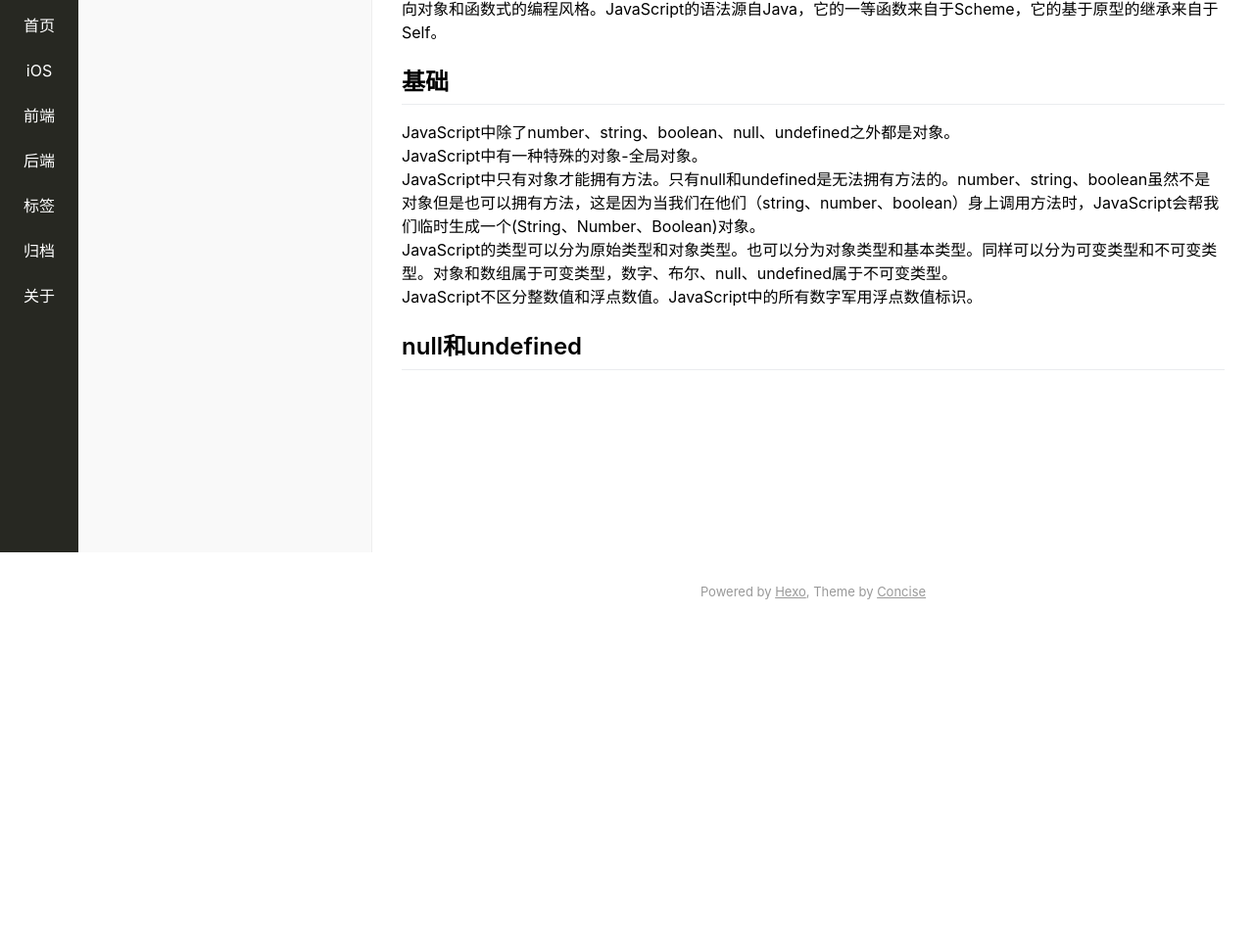
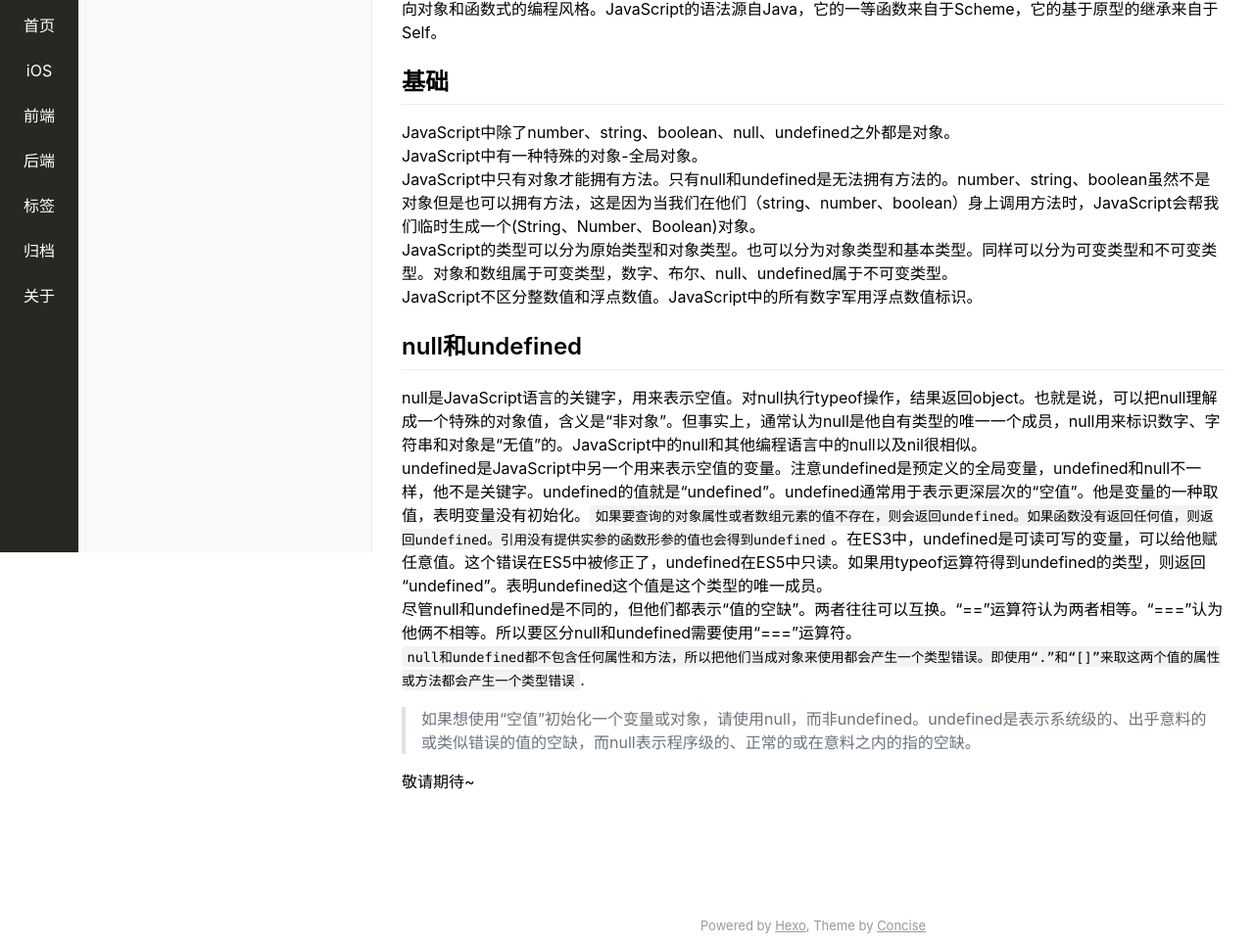
Before and after one commit to wsv587/techpark.io, a plain HTML site: page 2019/06/14/JavaScript权威指南-基础篇/index.html in a window 1280 px wide. Shown: the part 236-1201 px from the top of the page at 98% size. Before the commit the page ends 860 px from the top, so only its background shows below. Drawn offline with nearby package versions, Linux system fonts and the light colour scheme; a script that the page names is missing; files whose address does not match are found by name.

Commit message:
Site updated: 2019-06-16 01:12:55

```diff
--- a/2019/06/14/JavaScript权威指南-基础篇/index.html
+++ b/2019/06/14/JavaScript权威指南-基础篇/index.html
@@ -118,7 +118,12 @@
 <a id="more"></a>
 
 <h2 id="基础"><a href="#基础" class="headerlink" title="基础"></a>基础</h2><p>JavaScript中除了number、string、boolean、null、undefined之外都是对象。<br>JavaScript中有一种特殊的对象-全局对象。<br>JavaScript中只有对象才能拥有方法。只有null和undefined是无法拥有方法的。number、string、boolean虽然不是对象但是也可以拥有方法，这是因为当我们在他们（string、number、boolean）身上调用方法时，JavaScript会帮我们临时生成一个(String、Number、Boolean)对象。<br>JavaScript的类型可以分为原始类型和对象类型。也可以分为对象类型和基本类型。同样可以分为可变类型和不可变类型。对象和数组属于可变类型，数字、布尔、null、undefined属于不可变类型。<br>JavaScript不区分整数值和浮点数值。JavaScript中的所有数字军用浮点数值标识。</p>
-<h2 id="null和undefined"><a href="#null和undefined" class="headerlink" title="null和undefined"></a>null和undefined</h2>
+<h2 id="null和undefined"><a href="#null和undefined" class="headerlink" title="null和undefined"></a>null和undefined</h2><p>null是JavaScript语言的关键字，用来表示空值。对null执行typeof操作，结果返回object。也就是说，可以把null理解成一个特殊的对象值，含义是“非对象”。但事实上，通常认为null是他自有类型的唯一一个成员，null用来标识数字、字符串和对象是“无值”的。JavaScript中的null和其他编程语言中的null以及nil很相似。<br>undefined是JavaScript中另一个用来表示空值的变量。注意undefined是预定义的全局变量，undefined和null不一样，他不是关键字。undefined的值就是“undefined”。undefined通常用于表示更深层次的“空值”。他是变量的一种取值，表明变量没有初始化。<code>如果要查询的对象属性或者数组元素的值不存在，则会返回undefined。如果函数没有返回任何值，则返回undefined。引用没有提供实参的函数形参的值也会得到undefined</code>。在ES3中，undefined是可读可写的变量，可以给他赋任意值。这个错误在ES5中被修正了，undefined在ES5中只读。如果用typeof运算符得到undefined的类型，则返回“undefined”。表明undefined这个值是这个类型的唯一成员。<br>尽管null和undefined是不同的，但他们都表示“值的空缺”。两者往往可以互换。“==”运算符认为两者相等。“===”认为他俩不相等。所以要区分null和undefined需要使用“===”运算符。<br><code>null和undefined都不包含任何属性和方法，所以把他们当成对象来使用都会产生一个类型错误。即使用“.”和“[]”来取这两个值的属性或方法都会产生一个类型错误</code>.</p>
+<blockquote>
+<p>如果想使用“空值”初始化一个变量或对象，请使用null，而非undefined。undefined是表示系统级的、出乎意料的或类似错误的值的空缺，而null表示程序级的、正常的或在意料之内的指的空缺。</p>
+</blockquote>
+<p>敬请期待~</p>
+
 
     </section>
 </article>
```
